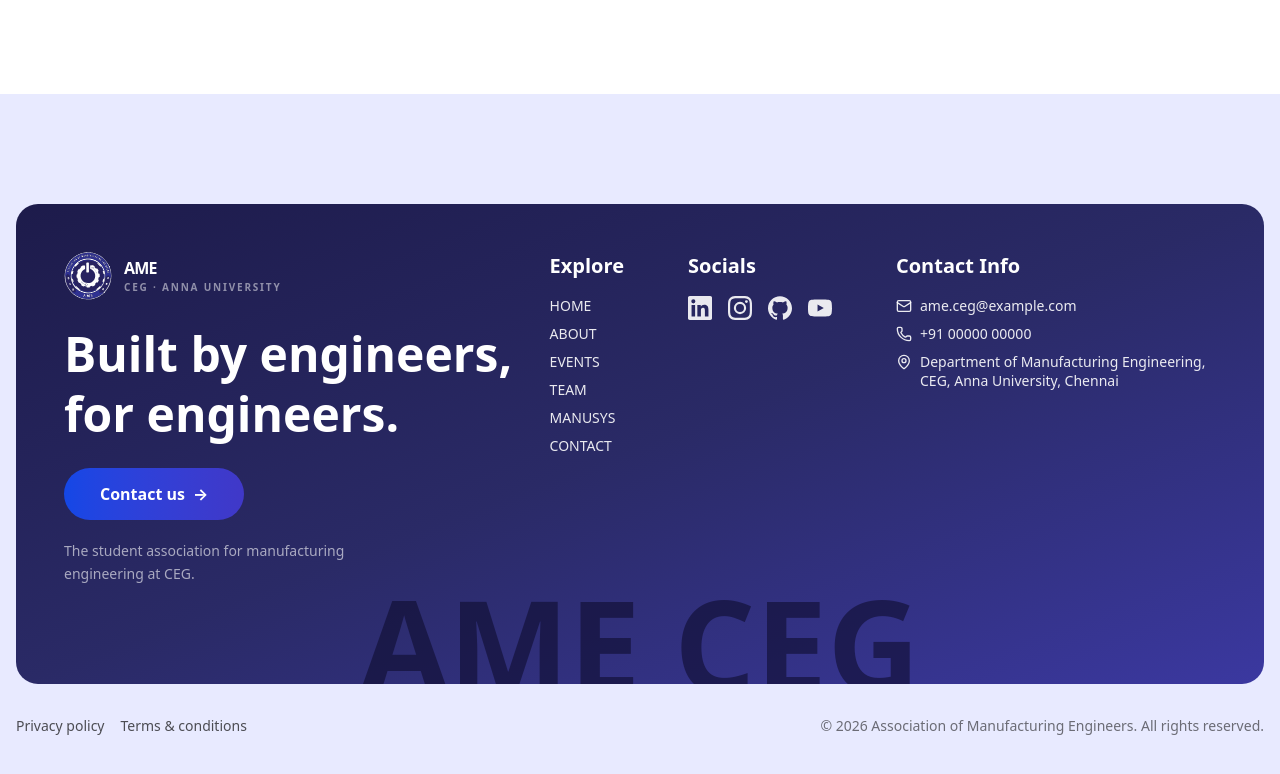
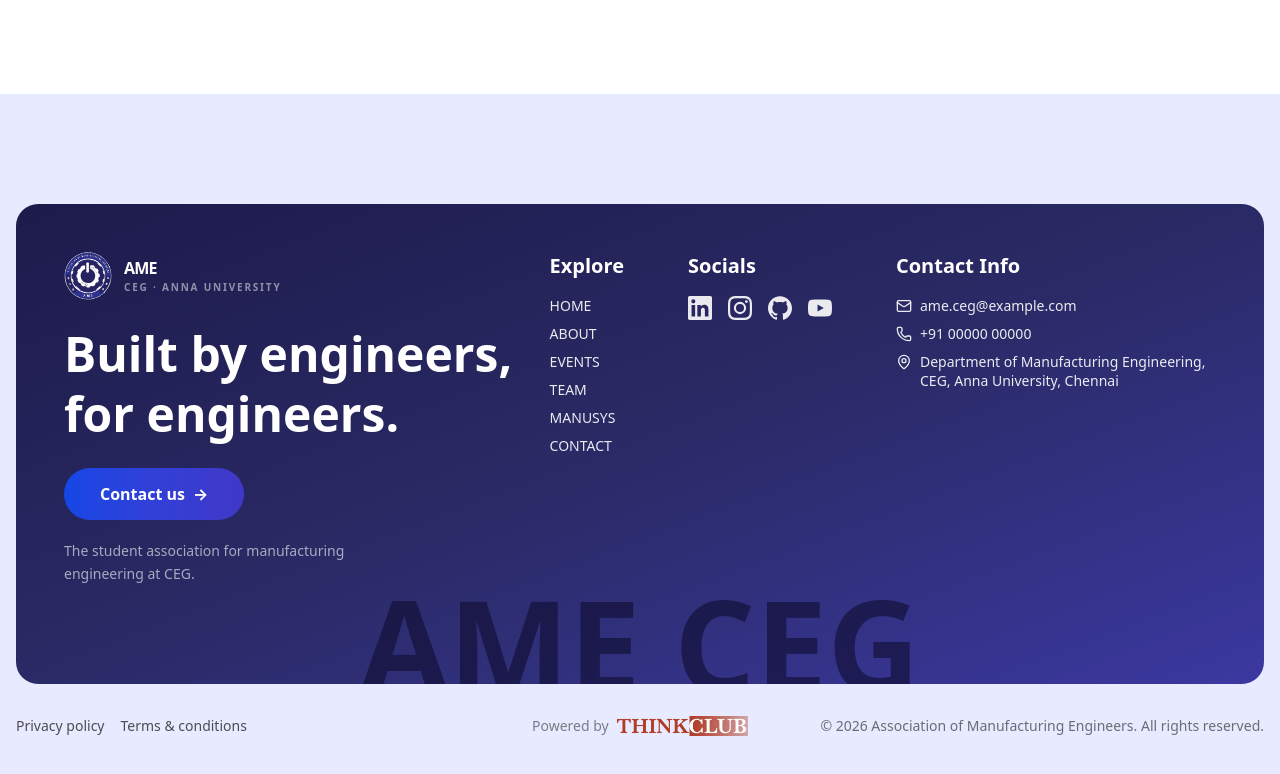
Before and after one commit to ameceg/ameceg, a Next.js app: page / in a window 1280 px wide. Shown: the part 6023-6797 px from the top of the page. Built offline with nearby package versions, Linux system fonts and the light colour scheme.

Commit message:
feat: add Thinkclub branding to footer (#15)

```diff
--- a/src/components/layout/footer.tsx
+++ b/src/components/layout/footer.tsx
@@ -131,7 +131,7 @@ export function Footer() {
           </div>
         </div>
 
-        <div className="mt-6 flex flex-col items-center justify-between gap-2 text-sm text-foreground/70 sm:mt-8 md:flex-row">
+        <div className="relative mt-6 flex flex-col items-center justify-between gap-2 text-sm text-foreground/70 sm:mt-8 md:flex-row">
           <div className="flex flex-wrap justify-center gap-4">
             <a
               href="#hero"
@@ -146,6 +146,26 @@ export function Footer() {
               Terms &amp; conditions
             </a>
           </div>
+
+          <div className="flex items-center justify-center gap-2 md:absolute md:inset-x-0 md:top-1/2 md:-translate-y-1/2">
+            <span className="font-medium opacity-70">Powered by</span>
+            <a
+              href="https://thinkclub.in/"
+              target="_blank"
+              rel="noopener noreferrer"
+              aria-label="Thinkclub"
+              className="transition-opacity hover:opacity-80"
+            >
+              <Image
+                src="/images/powered.webp"
+                alt="Thinkclub"
+                width={256}
+                height={39}
+                className="h-5 w-auto select-none"
+              />
+            </a>
+          </div>
+
           <div className="text-center font-medium opacity-80">
             © {year} {siteConfig.fullName}. All rights reserved.
           </div>
```
Also changed, not shown: public/images/powered.webp (added).
